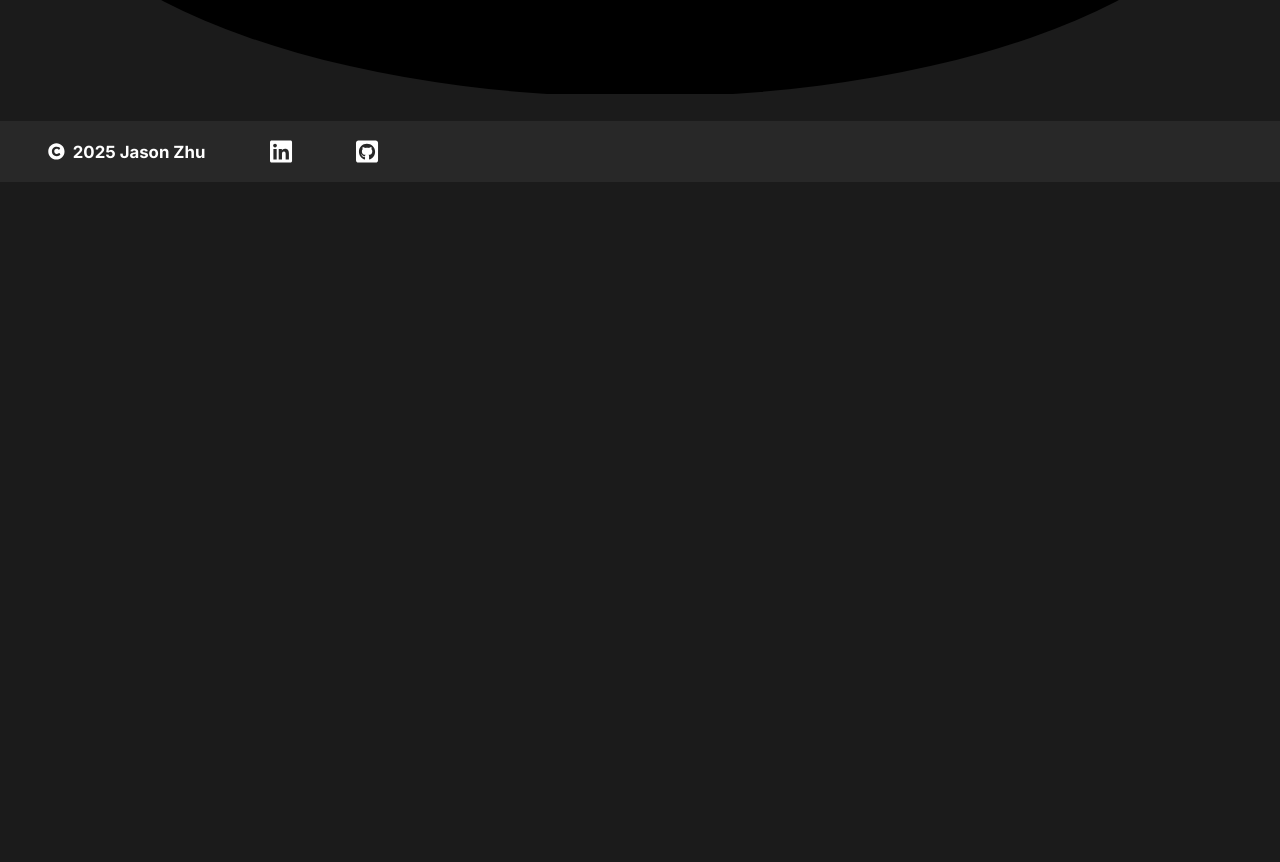
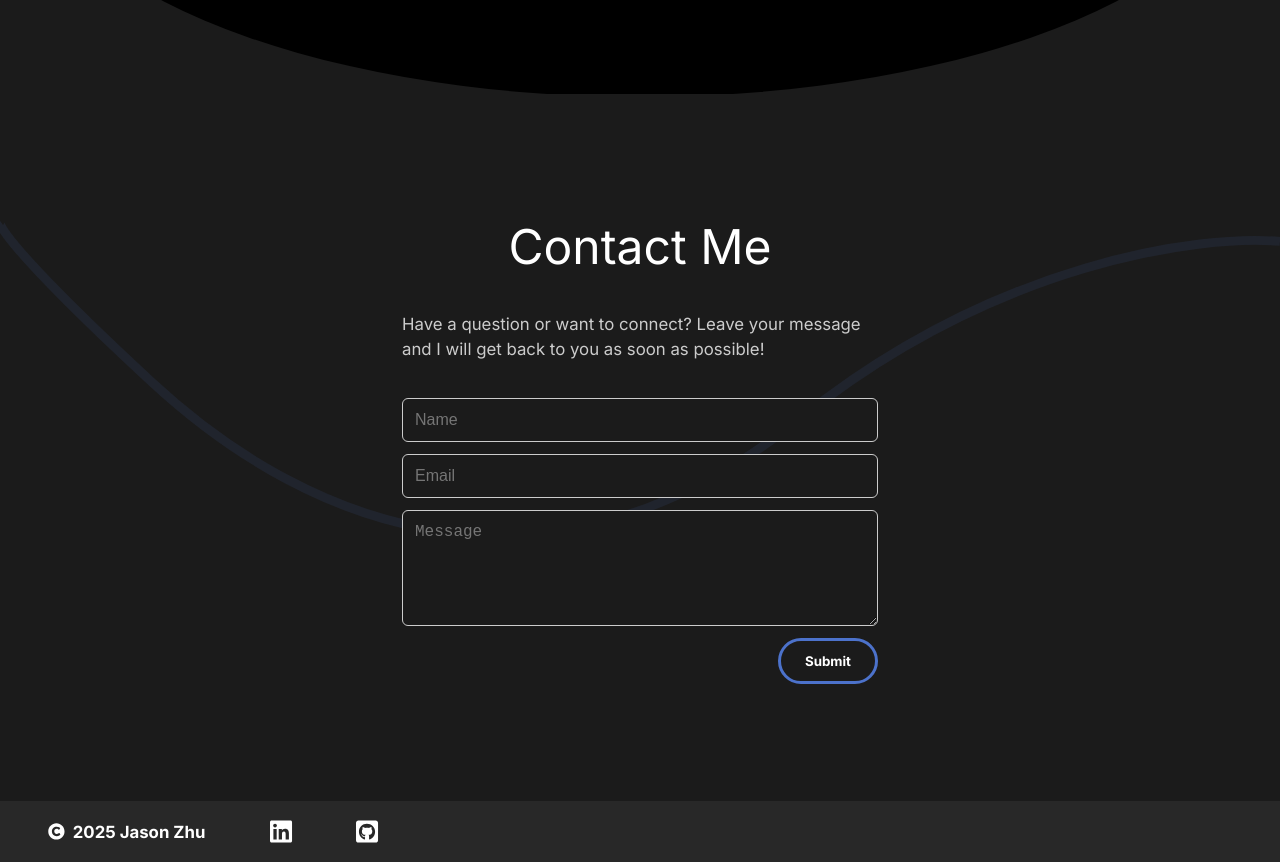
Before and after one commit to jzhu43/my-website, a React (Create React App) app: page / in a window 1280 px wide. Shown: the part 1821-2683 px from the top of the page. Before the commit the page ends 2003 px from the top, so only its background shows below. Built offline with nearby package versions, Linux system fonts and the light colour scheme.

Commit message:
Added a Contact Me section

```diff
--- /dev/null
+++ b/src/components/ContactSection.js
@@ -0,0 +1,65 @@
+import { useScroll } from "./useScroll"
+import { useState } from "react";
+//Styles
+import { Contact, ContactForm } from "../styles";
+//Animations
+import Wave from "./Wave";
+import ScrollToTop from "../ScrollToTop";
+import { scrollReveal } from "../animation";
+
+const ContactSection = () => {
+    const[element, controls] = useScroll();
+    const [showThankYou, setShowThankYou] = useState(false);
+
+    const handleSubmit = (e) => {
+        e.preventDefault();
+
+        // Send to Netlify
+        const form = e.target;
+        const data = new FormData(form);
+
+        fetch("/", {
+            method: "POST",
+            body: data,
+        }).then(() => {
+            setShowThankYou(true);
+            form.reset(); // optional: clear form
+
+        setTimeout(() => {
+            setShowThankYou(false);
+        }, 5000);
+        }).catch((error) => {
+        alert("Submission failed: " + error.message);
+        });
+    };
+
+    return(
+        <Contact id="contact-section"
+            variants={scrollReveal}
+            animate={controls}
+            initial='hidden'
+            ref={element}>
+            <h2>Contact Me</h2>
+            <ContactForm>
+                <p>Have a question or want to connect? Leave your message and I will get back to you as soon as possible!</p>
+                <form name="contact" method="POST" data-netlify="true" data-netlify-honeypot="bot-field" onSubmit={handleSubmit}>
+                    <input type="hidden" name="form-name" value="contact" />
+                    <p hidden>
+                        <label>Don’t fill this out: <input name="bot-field" /></label>
+                    </p>
+                    <input type="text" placeholder="Name" name="name" class="contact-inputs" required/>
+                    <input type="email" placeholder="Email" name="email" class="contact-inputs" required/>
+                    <textarea placeholder="Message" name="message" rows="5" class="contact-inputs" required></textarea>
+                    <button type="submit">Submit</button>
+                </form>
+            </ContactForm>
+            {showThankYou && (
+                <div className="thank-you-message">Thank you!</div>
+            )}
+            <Wave />
+            <ScrollToTop />
+        </Contact>
+    );
+};
+
+export default ContactSection;
--- a/src/pages/AboutMe.js
+++ b/src/pages/AboutMe.js
@@ -2,6 +2,7 @@ import React from "react";
 //Page Components
 import AboutSection from "../components/AboutSection";
 import SecondSection from "../components/SecondSection";
+import ContactSection from "../components/ContactSection";
 //Animations
 import { motion } from "framer-motion";
 import { pageAnimation } from "../animation";
@@ -16,6 +17,7 @@ const AboutMe = () => {
       exit='exit'>
       <AboutSection />
       <SecondSection />
+      <ContactSection />
       <ScrollToTop />
     </motion.div>
   );
--- a/src/styles.js
+++ b/src/styles.js
@@ -49,3 +49,79 @@ export const Hide = styled.div`
 export const BorderBox = styled.div`
   box-sizing: border-box;
 `;
+
+export const Contact = styled(motion.div)`
+  // outline-style: solid;
+  min-height: 85vh;
+  display: flex;
+  flex-direction: column;
+  align-items: center;
+  padding: 8rem 1rem;
+  color: white;
+  .thank-you-message {
+    color: #4c72cb;
+    font-weight: bold;
+    font-size: 16px;
+    animation: fadeInOut 5s ease-in-out forwards;
+  }
+  @keyframes fadeInOut {
+    0% { opacity: 0; }
+    10% { opacity: 1; }
+    90% { opacity: 1; }
+    100% { opacity: 0; }
+  }
+  @media (max-width: 600px) {
+    display: block;
+    text-align: center;
+    h2{
+    padding: 0rem 0rem 0rem 3rem;
+    }
+  }
+`;
+
+export const ContactForm = styled(motion.div)`
+  // outline-style: solid;
+  width: 100%;
+  max-width: 500px;
+  min-height: 40vh;
+  z-index: 2;
+  color: white;
+  padding: 0 1rem;
+  form{
+    display: flex;
+    flex-direction: column;
+    align-items: stretch;
+    gap: 1rem;
+  }
+  .contact-inputs{
+    background-color: #1b1b1b;
+    color: white;
+    width: 100%;
+    padding: 12px;
+    border: 1px solid #ccc;
+    border-radius: 6px;
+    font-size: 16px;
+    box-sizing: border-box;
+  }
+  button{
+    align-self: flex-end;
+    width: auto;
+  }
+
+  @media (max-width: 600px) {
+    display: block;
+    padding: 0 0rem 0 7rem;
+    align-items: center;
+    .contact-inputs {
+      font-size: 14px;
+      align-items: center;
+    }
+    form{
+      align-items: stretch;
+    }
+
+    button {
+      font-size: 14px;
+    }
+  }
+`;
```
